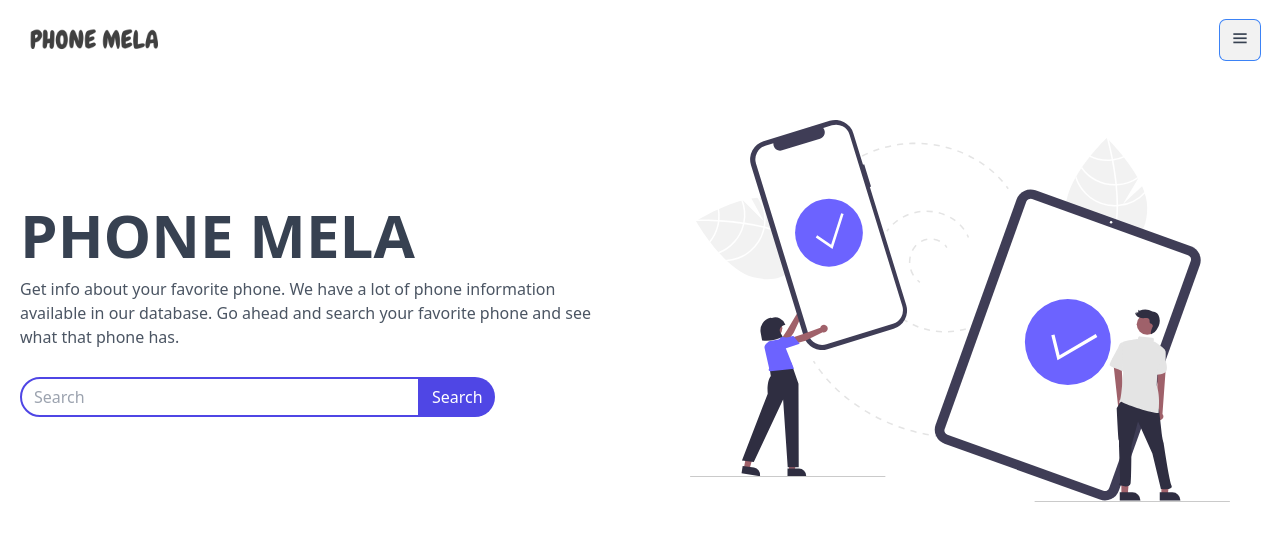
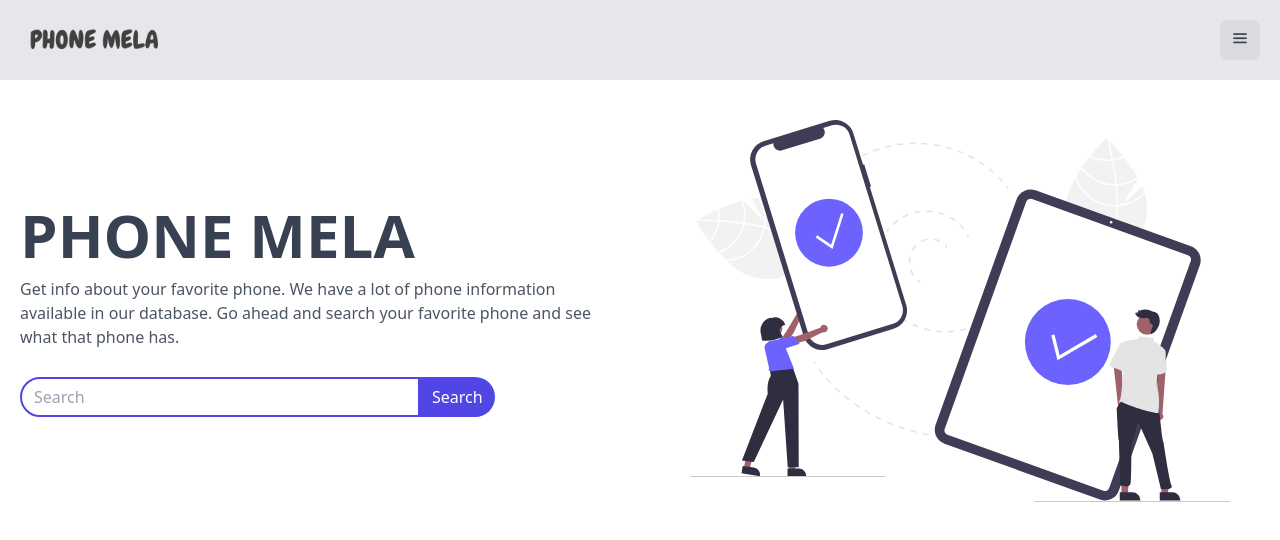
Before and after one commit to shahriyardx/phone-mela, a website: page public/index.html in a window 1280 px wide. Drawn offline with nearby package versions, Linux system fonts and the light colour scheme.

Commit message:
Added background in header and increased gaps between cards

```diff
--- a/public/index.html
+++ b/public/index.html
@@ -12,14 +12,14 @@
     <title>Phone Mela</title>
   </head>
   <body class="text-gray-700">
-    <header>
+    <header class="bg-gray-200">
       <div class="container h-20 mx-auto px-5 flex justify-between items-center">
         <div>
           <img src="./images/logo-dark.png" alt="Phone Mela" class="w-[150px]">
         </div>
 
         <div>
-          <button class="text-xl w-10 h-10 bg-black/5 rounded-md ring-1 hover:ring-2 ring-blue-500">
+          <button class="text-xl w-10 h-10 bg-black/5 rounded-md hover:ring-2 ring-blue-500">
             <i class="bx bx-menu"></i>
           </button>
         </div>
--- a/tailwind.css
+++ b/tailwind.css
@@ -5,7 +5,7 @@
 @tailwind utilities;
 
 .cards {
-  @apply grid grid-cols-1 sm:grid-cols-2 md:grid-cols-3 lg:grid-cols-4 gap-3 mt-5;
+  @apply grid grid-cols-1 sm:grid-cols-2 md:grid-cols-3 lg:grid-cols-4 gap-10 mt-5;
 }
 
 .cards .card {
```
Also changed, not shown: public/styles.css.
